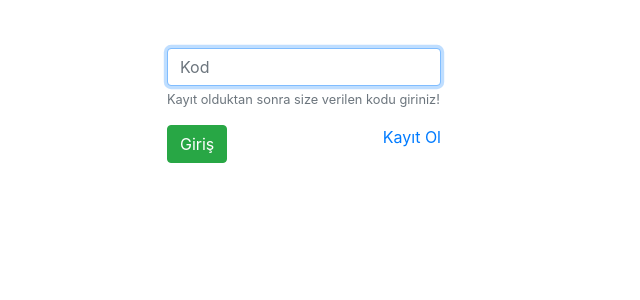
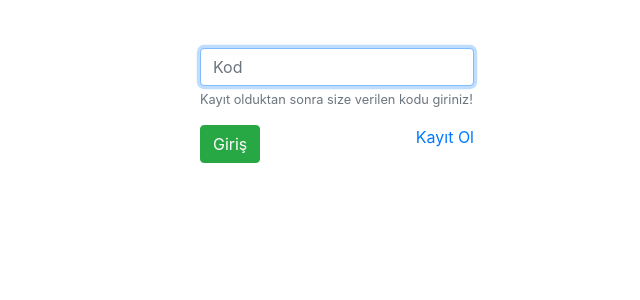
Before and after one commit to veysel/money-app, an Angular app: page /login in a window 1280 px wide. Shown: the top 300 px of the page, without its empty margins (303-943 px from the left). Built offline with nearby package versions, Linux system fonts and the light colour scheme.

Commit message:
Login page form align error fixed

```diff
--- a/src/app/Login/login.template.html
+++ b/src/app/Login/login.template.html
@@ -1,6 +1,6 @@
 <div class="container">
     <div class="row mt-5 mx-auto col-xl-4 col-lg-4 col-md-5 col-sm-7 col-11">
-        <form (submit)="login(inputCode)">
+        <form class="mx-auto" (submit)="login(inputCode)">
             <div class="form-group">
                 <input #inputCode type="text" class="form-control" id="code" placeholder="Kod" autofocus required
                     autocomplete="off">
```
